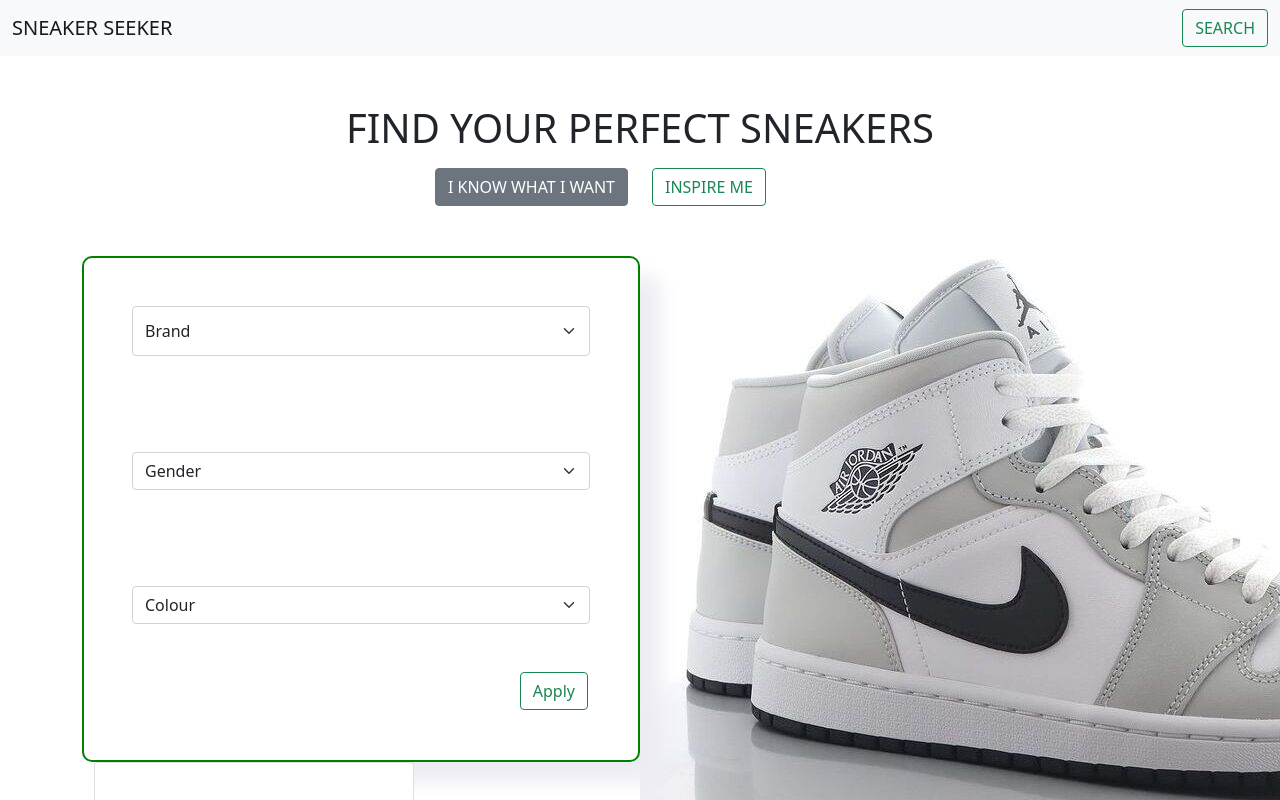
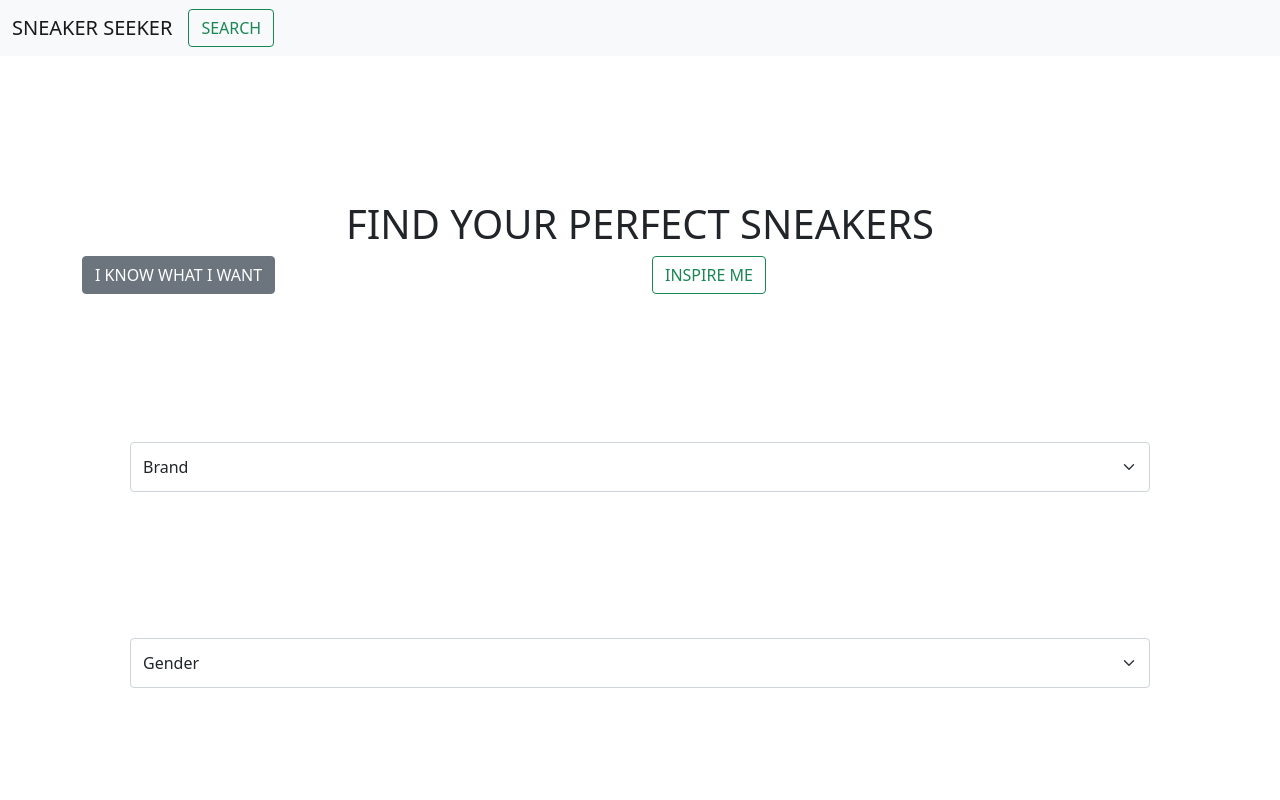
Before and after one commit to InfobyAdrienne/Sneaker-Seeker-Demo, a React (Create React App) app in the folder client/: page /search in a window 1280 px wide. Shown: the top 800 px of the page. Built offline with nearby package versions, Linux system fonts and the light colour scheme.

Commit message:
Made navbar sticky & moved styling to app.css

```diff
--- a/client/src/App.css
+++ b/client/src/App.css
@@ -1,25 +1,61 @@
-/* <div style="position: fixed; top: 0; width: 100%; z-index: 100">
-    <nav style="box-shadow: 1px 1px 4px rgb(0 0 0 / 10%)"> */
-    /* @import url("https://fonts.googleapis.com/css2?family=Montserrat:ital,wght@0,100;0,400;0,500;1,200;1,400&display=swap"); */
+/* APP */
+.nav-search {
+  float: left;
+}
 
-  /* * {
-      font-family: "Montserrat", sans-serif;
-    }
- */
+h1 {
+  text-align: center;
+  padding-top: 150px;
+}
 
- .title {
-   margin-top: 3em;
-   margin-bottom: 1em;
- }
+.search-btn {
+  margin-left: 50px;
+}
 
- .buttons-class {
-  margin-top: 2em;
-  margin-bottom: 1em;
- }
+/* SEARCH */
+.container {
+  margin-top: 50px;
+}
+.right-col {
+  width: 50%;
+  float: right;
+}
 
-/* .page-container {
-  margin: 6em;
-  max-width: 600px !important;
-  align-items: center;
-  justify-content: center;
-} */
+.left-col {
+ width: 50%;
+ border-radius: 10px;
+ border: 2px solid green;
+ box-shadow: 20px 20px 20px rgba(236,236,243,255);
+ float: left;
+}
+
+.custom-select {
+  height: 50px;
+}
+
+.form-btn {
+  float: right;
+  margin-right: 50px;
+  margin-bottom: 50px;
+}
+
+.card-container {
+  margin-top: 50px;
+}
+
+.results-card {
+  width: 20rem;
+  height: 20rem;
+}
+
+ul {
+  list-style-type: none;
+}
+
+.card-img {
+  width: 100%;
+  height: 15vw;
+  object-fit: cover;
+}
+
+/* RESULTS*/
--- a/client/src/App.js
+++ b/client/src/App.js
@@ -6,24 +6,22 @@ import DataFetching from "./components/DataFetching";
 import { Button, Navbar, Nav, Container } from "react-bootstrap";
 import { Row, Col } from "react-bootstrap";
 import "bootstrap/dist/css/bootstrap.min.css";
-
 import "./App.css";
 
 export default function App() {
   return (
     <BrowserRouter>
-      <Navbar fixed="top" />
-      <Navbar bg="light" expand="lg">
+      <Navbar fixed="top" bg="light" expand="lg">
         <Container fluid>
           <Navbar.Brand href="/">SNEAKER SEEKER</Navbar.Brand>
           <Navbar.Toggle aria-controls="navbarScroll" />
           <Navbar.Collapse id="navbarScroll">
             <Nav
+              class="navbar"
               className="me-auto my-2 my-lg-0"
-              style={{ maxHeight: "100px" }}
               navbarScroll
             ></Nav>
-            <Button href="/search" variant="outline-success">
+            <Button class="nav-search" href="/search" variant="outline-success">
               SEARCH
             </Button>
           </Navbar.Collapse>
@@ -32,13 +30,13 @@ export default function App() {
 
       <Container>
         <div class="title">
-          <h1 style={{ textAlign: "center" }}>FIND YOUR PERFECT SNEAKERS</h1>
+          <h1>FIND YOUR PERFECT SNEAKERS</h1>
         </div>
         <Row>
           <Col>
             {/* <Image src="holder.js/171x180" thumbnail /> */}
             {/* <Image src="holder.js/171x180" thumbnail /> */}
-            <Button style={{ float: "right" }} href="/search" variant="secondary">
+            <Button class="search-btn" href="/search" variant="secondary">
               I KNOW WHAT I WANT
             </Button>
           </Col>
--- a/client/src/components/Search.js
+++ b/client/src/components/Search.js
@@ -1,6 +1,7 @@
 import React, { useState } from "react";
 import { Container, Row, Col, Form, Button, Card } from "react-bootstrap";
 import "bootstrap/dist/css/bootstrap.min.css";
+import "../App.css";
 
 function Search() {
   const [sneakers, setSneakers] = useState([]);
@@ -34,30 +35,18 @@ function Search() {
   return (
     <body>
       <div>
-        {/* <div>
-        <h1>Find your perfect Sneaker</h1>
-        <h6> Search to generate matches</h6>
-      </div> */}
         <div>
-          <Container style={{ marginTop: "50px" }}>
+          <Container class="Container">
+          <Row>
             <Form>
-              <Col style={{ width: "50%", height: "100%", float: "right" }}>
-                <img src="trainers.jpg" alt="Trainers" />
+              <Col class="right-col">
+                {/* <img src="" alt="Trainers" /> */}
               </Col>
 
-              <Col
-                style={{
-                  width: "50%",
-                  borderRadius: "10px",
-                  border: "2px solid green",
-                  boxShadow: "20px 20px 20px rgba(236,236,243,255)",
-                  float: "left",
-                }}
-              >
+              <Col class="left-col">
                 <form>
                   <div className="container p-5">
                     <Form.Select
-                      style={{ height: "50px" }}
                       className="custom-select"
                       onChange={(e) => handle(e)}
                       id="brand"
@@ -122,11 +111,7 @@ function Search() {
                   </div>
 
                   <Button
-                    style={{
-                      float: "right",
-                      marginRight: "50px",
-                      marginBottom: "50px",
-                    }}
+                    class="form-btn"
                     variant="outline-success"
                     type="Submit"
                     value="Submit"
@@ -137,23 +122,20 @@ function Search() {
                 </form>
               </Col>
             </Form>
+            </Row>
           </Container>
         </div>
 
         <div>
-          <Container style={{ marginTop: "50px" }}>
+          <Container class="card-container">
             <Row>
               <Col md="4">
-                <Card style={{ width: "20rem", height: "20rem" }}>
-                  <ul style={{ listStyleType: "none" }}>
+                <Card class="results-card">
+                  <ul>
                     {sneakers.map((sneaker) => (
                       <li key={sneaker.id}>
                         <img
-                          style={{
-                            width: "100%",
-                            height: "15vw",
-                            objectFit: "cover",
-                          }}
+                          class="card-img"
                           src={sneaker.media.smallImageUrl}
                           alt="sneaker"
                         />
```
Also changed, not shown: client/public/trainers.jpg (deleted).
